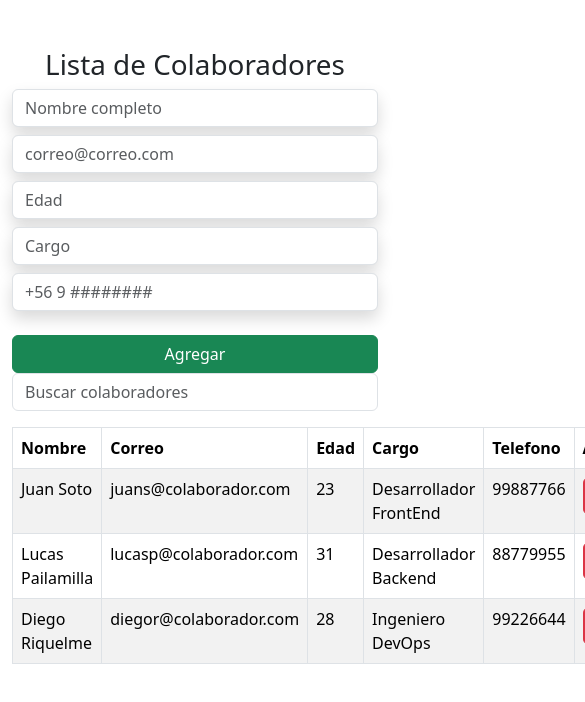
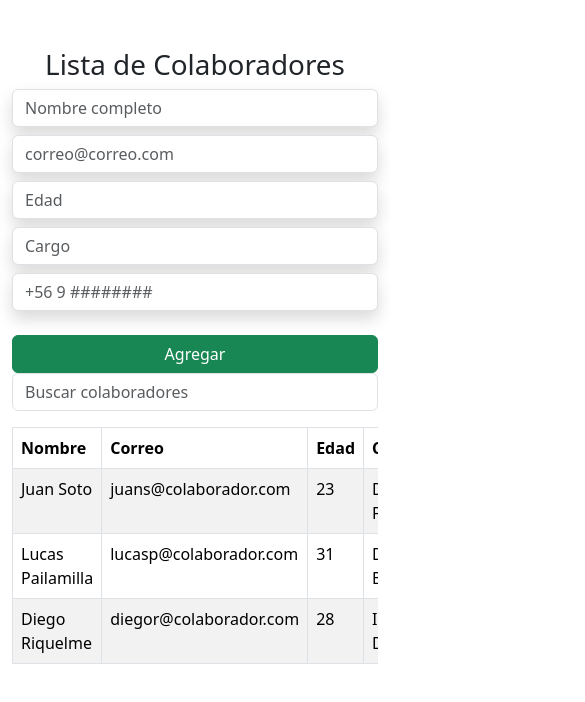
Before and after one commit to 3nd3rs0n/Base_Datos, a React (Vite) app: page / in a window 390 px wide. Shown: the top 702 px of the page, 585 px wide, since content can reach past the window. Built offline with nearby package versions, Linux system fonts and the light colour scheme.

Commit message:
Correcciones para mejorar el responsive

```diff
--- a/src/App.jsx
+++ b/src/App.jsx
@@ -11,23 +11,27 @@ const App = () => {
 
   const agregarColaborador = (nuevoColaborador) => {
     setColaboradores([...colaboradores, nuevoColaborador]);
-    setAlerta({ mensaje: '¡Colaborador agregado!', tipo: 'success' });
+    setAlerta({ mensaje: 'Colaborador agregado exitosamente', tipo: 'success' });
   };
 
   const eliminarColaborador = (index) => {
     const nuevosColaboradores = colaboradores.filter((_, i) => i !== index);
     setColaboradores(nuevosColaboradores);
-    setAlerta({ mensaje: '¡Colaborador eliminado!', tipo: 'danger' });
+    setAlerta({ mensaje: 'Colaborador eliminado exitosamente', tipo: 'success' });
   };
 
   return (
-    <>
-      <div className="container">
-        <div className="row justify-content-center">
-          <div className="col-md-8">
-            <h1 className="text-center mt-5">Lista de Colaboradores</h1>
-            <Formulario agregarColaborador={agregarColaborador} setAlerta={setAlerta} />
-            <Buscador colaboradores={colaboradores} setColaboradores={setColaboradores} />
+    <div className="container mt-5">
+      <h1 className="text-center">Lista de Colaboradores</h1>
+      <div className="row">
+        <div className="col-lg-8 mx-auto">
+          <Formulario agregarColaborador={agregarColaborador} setAlerta={setAlerta} />
+          <Buscador colaboradores={colaboradores} setColaboradores={setColaboradores} />
+        </div>
+      </div>
+      <div className="row">
+        <div className="col-lg-12">
+          <div className="table-responsive">
             <table className="table table-bordered table-striped">
               <thead>
                 <tr>
@@ -35,8 +39,8 @@ const App = () => {
                   <th>Correo</th>
                   <th>Edad</th>
                   <th>Cargo</th>
-                  <th>Telefono</th>
-                  <th>Acciones</th> {}
+                  <th>Teléfono</th>
+                  <th>Acciones</th>
                 </tr>
               </thead>
               <tbody>
@@ -49,11 +53,11 @@ const App = () => {
                 ))}
               </tbody>
             </table>
-            <Alert alerta={alerta} />
           </div>
         </div>
       </div>
-    </>
+      <Alert alerta={alerta} />
+    </div>
   );
 };
 
```
